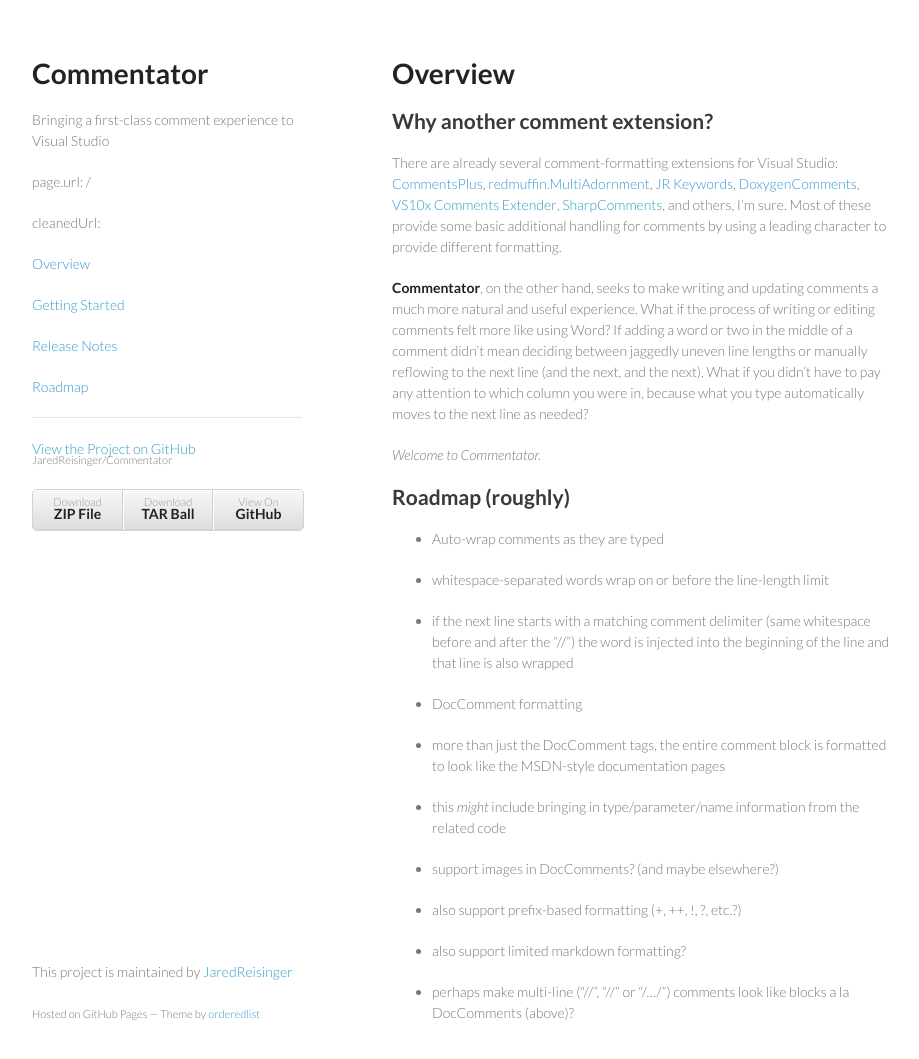
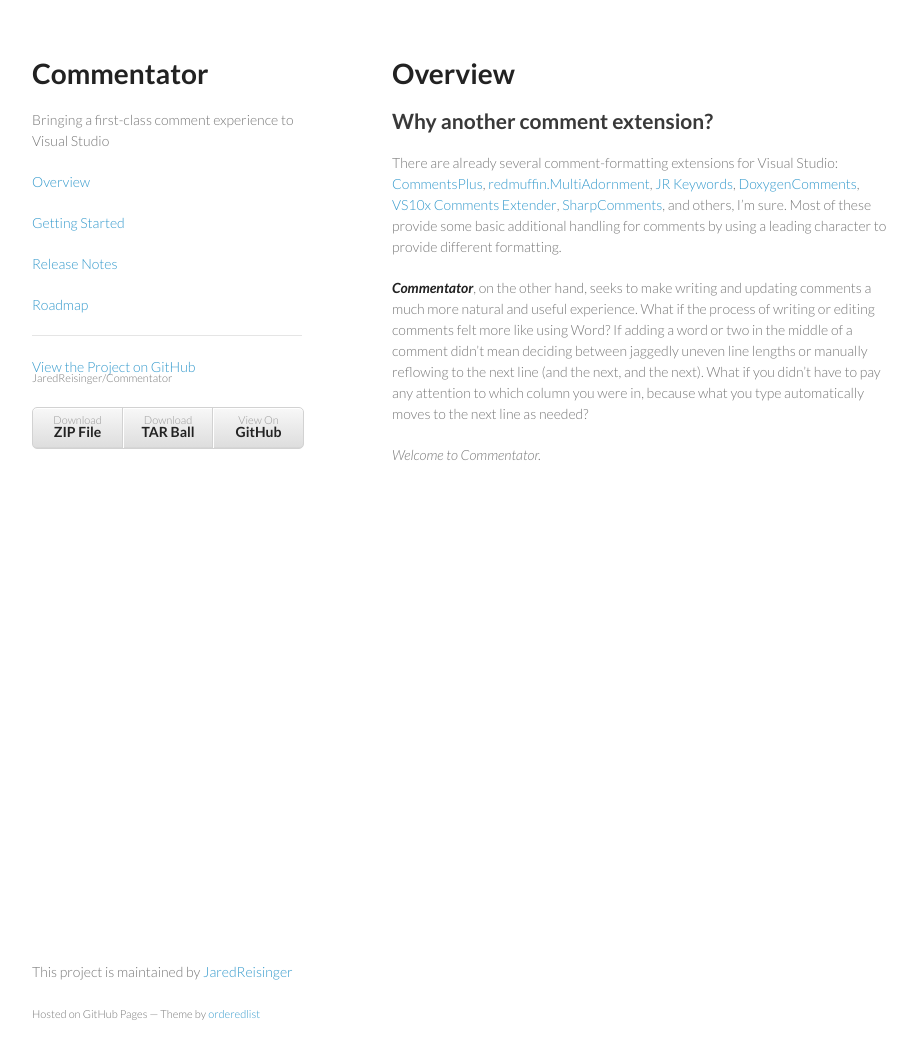
Before and after one commit to JaredReisinger/Commentator, a Jekyll site: the page built from index.md, in a window 1280 px wide and 1093 px high. Shown: the top 1059 px of the window, without its empty margins (178-1097 px from the left). Built offline with Jekyll 4.4.1, drawn with Linux system fonts in a browser that asks for light colours.

Commit message:
Update layout; using Jekyll locally for verification. Video links don't work locally, but may remotely...

```diff
--- a/_layouts/default.html
+++ b/_layouts/default.html
@@ -22,12 +22,9 @@
 
         {% capture cleanedUrl %}{{ page.url | remove_first:'/' }}{% endcapture %}
 
-<p>page.url: {{ page.url }}
-<p>cleanedUrl: {{ cleanedUrl }}</p>
-
         {% for item in site.data.mainlinks %}
           {% capture linkClass %}{% if cleanedUrl == item.link %}current{% endif %}{% endcapture %}
-        <p class="{{ linkClass }}"><a href="{{ item.link }}">{{ item.title }}</a></p>
+        <p><a href="{{ item.link }}" class="{{ linkClass }}">{{ item.title }}</a></p>
         {% endfor %}
 
         <hr />
--- a/index.md
+++ b/index.md
@@ -17,8 +17,8 @@
 and others, I'm sure.  Most of these provide some basic additional handling for
 comments by using a leading character to provide different formatting.
 
-**Commentator**, on the other hand, seeks to make writing and updating comments a
-much more natural and useful experience.  What if the process of writing or
+_**Commentator**_, on the other hand, seeks to make writing and updating comments
+a much more natural and useful experience.  What if the process of writing or
 editing comments felt more like using Word?  If adding a word or two in the
 middle of a comment didn't mean deciding between jaggedly uneven line lengths
 or manually reflowing to the next line (and the next, and the next).  What if
@@ -26,31 +26,3 @@
 you type automatically moves to the next line as needed?
 
 _Welcome to Commentator._
-
-
-## Roadmap (roughly)
-
- * Auto-wrap comments as they are typed
-
-  * whitespace-separated words wrap on or before the line-length limit
-
-  * if the next line starts with a matching comment delimiter (same whitespace
-    before and after the "//") the word is injected into the beginning of the
-    line and that line is also wrapped
-
- * DocComment formatting
-
-  * more than just the DocComment tags, the entire comment block is formatted
-    to look like the MSDN-style documentation pages
-
-  * this _might_ include bringing in type/parameter/name information from the
-    related code
-
-  * support images in DocComments?  (and maybe elsewhere?)
-
- * also support prefix-based formatting (+, ++, !, ?, etc.?)
-
- * also support limited markdown formatting?
-
- * perhaps make multi-line ("//", "//" or "/*...*/") comments look like blocks
-   a la DocComments (above)?
```
Also changed, not shown: GettingStarted.md (+2 -2 lines), 1 other file.
